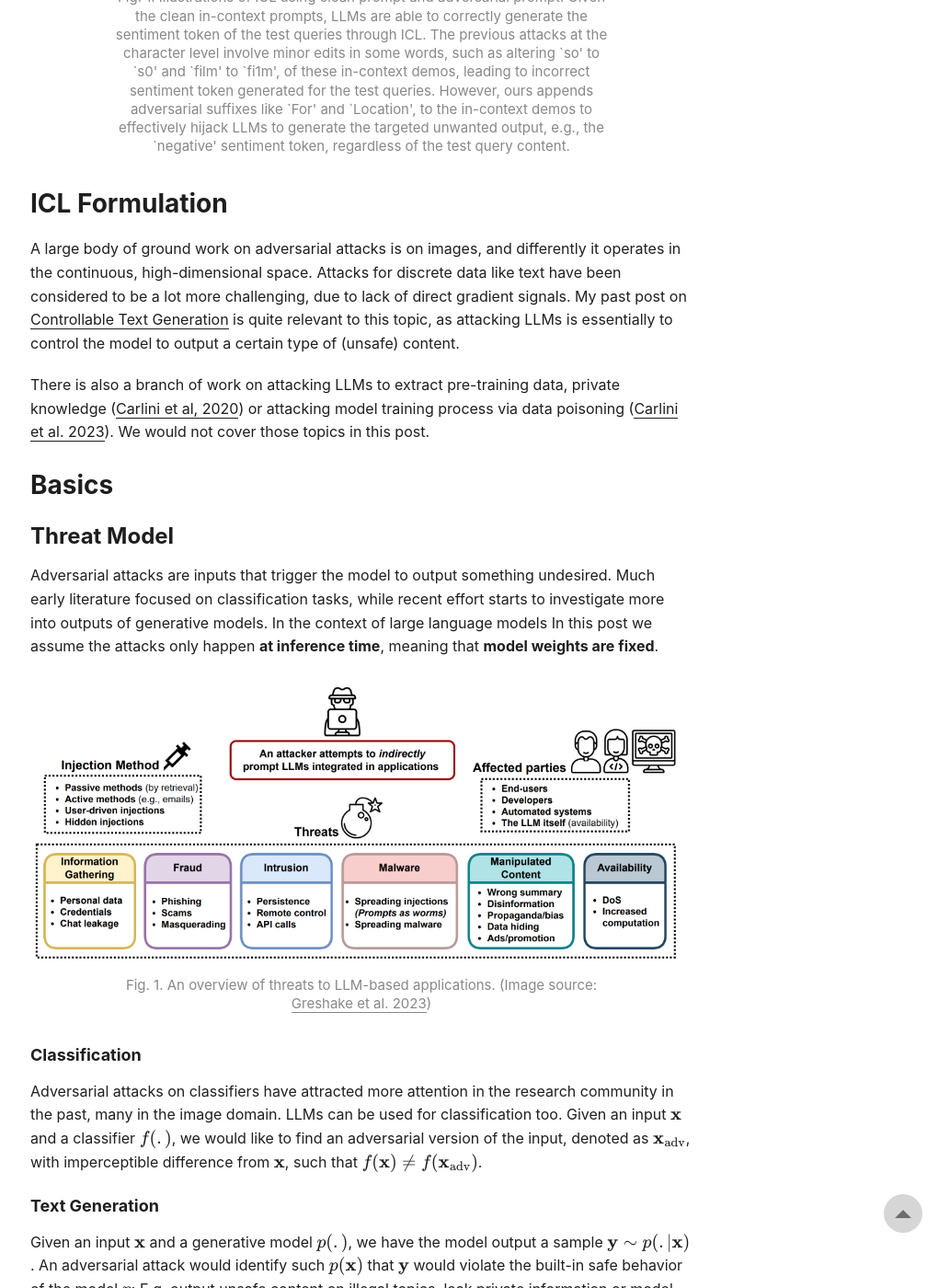
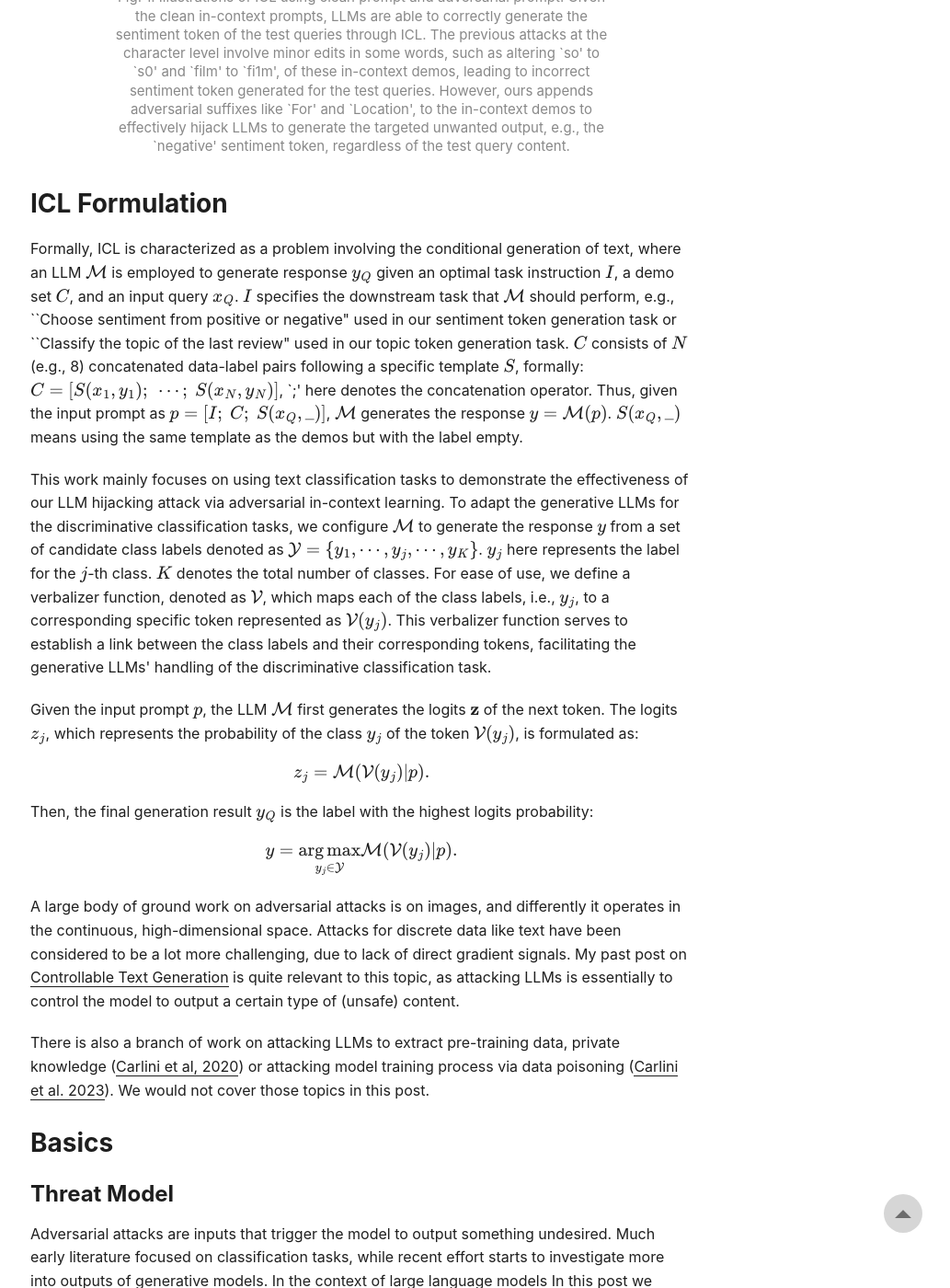
Before and after one commit to qiangyao1988/qiangyao1988.github.io, a Jekyll site: the page posts/2023-12-08-hijack-llm/index.html, which Jekyll copies as it is, in a window 1280 px wide and 1400 px high, scrolled down 1697 px. Shown: the whole window at 92% size, without its empty margins (247-1280 px from the left). Built offline with Jekyll 4.4.1, drawn with Linux system fonts in a browser that asks for light colours.

Commit message:
Update index.html

```diff
--- a/posts/2023-12-08-hijack-llm/index.html
+++ b/posts/2023-12-08-hijack-llm/index.html
@@ -203,9 +203,33 @@ LLMs generate responses to queries via ICL by learning from the demos provided w
     generate the targeted unwanted output, e.g., the `negative' sentiment token, regardless of the test query content.</figcaption>
 
 <h1 id="formulation">ICL Formulation<a hidden class="anchor" aria-hidden="true" href="#formulation">#</a></h1>
-
-
-
+<p>Formally, ICL is characterized as a problem involving the conditional generation of text, where an LLM $\mathcal{M}$ is employed to
+    generate response $y_Q$ given an optimal task instruction $I$, a demo set $C$,
+    and an input query $x_Q$. $I$ specifies the downstream task that $\mathcal{M}$ should perform,
+    e.g., ``Choose sentiment from positive or negative" used in our sentiment token generation task
+    or ``Classify the topic of the last review" used in our topic token generation task.
+    $C$ consists of $N$ (e.g., 8) concatenated data-label pairs following a specific template $S$,
+    formally: $C = [S(x_1, y_1);\  \cdots; \ S(x_N, y_N)]$, `;' here denotes the concatenation operator.
+    Thus, given the input prompt as $p = [I;\ C;\ S(x_Q,\_)]$, $\mathcal{M}$ generates the response
+    $y = \mathcal{M}(p)$. $S(x_Q, \_)$ means using the same template as the demos but with the label empty.</p>
+<p>This work mainly focuses on using text classification tasks to demonstrate the effectiveness
+    of our LLM hijacking attack via adversarial in-context learning.
+    To adapt the generative LLMs for the discriminative classification tasks, we configure $\mathcal{M}$ to generate
+    the response $y$ from a set of candidate class labels denoted as $\mathcal{Y} = \{y_1, \cdots, y_j, \cdots, y_K\}$.
+    $y_j$ here represents the label for the $j$-th class. $K$ denotes the total number of classes. For ease of use,
+    we define a verbalizer function, denoted as $\mathcal{V}$, which maps each of the class labels,
+    i.e., $y_j$, to a corresponding specific token represented as $\mathcal{V}(y_j)$.
+    This verbalizer function serves to establish a link between the class labels and their corresponding tokens,
+    facilitating the generative LLMs' handling of the discriminative classification task.</p>
+<p>Given the input prompt $p$, the LLM $\mathcal{M}$ first generates the logits $\mathbf{z}$ of the next token.
+    The logits $z_j$, which represents the probability of the class $y_j$ of the token $\mathcal{V}(y_j)$, is formulated as:
+$$
+    z_j = \mathcal{M}(\mathcal{V}(y_j)|p).
+$$
+Then, the final generation result $y_Q$ is the label with the highest logits probability:
+$$
+    y = \underset{y_j \in \mathcal{Y}}{\arg\mathrm{max}} \mathcal{M}(\mathcal{V}(y_j)|p).
+$$</p>
 
 
 <p>A large body of ground work on adversarial attacks is on images, and differently it operates in the continuous, high-dimensional space. Attacks for discrete data like text have been considered to be a lot more challenging, due to lack of direct gradient signals. My past post on <a href="https://lilianweng.github.io/posts/2021-01-02-controllable-text-generation/">Controllable Text Generation</a> is quite relevant to this topic, as attacking LLMs is essentially to control the model to output a certain type of (unsafe) content.</p>
```
